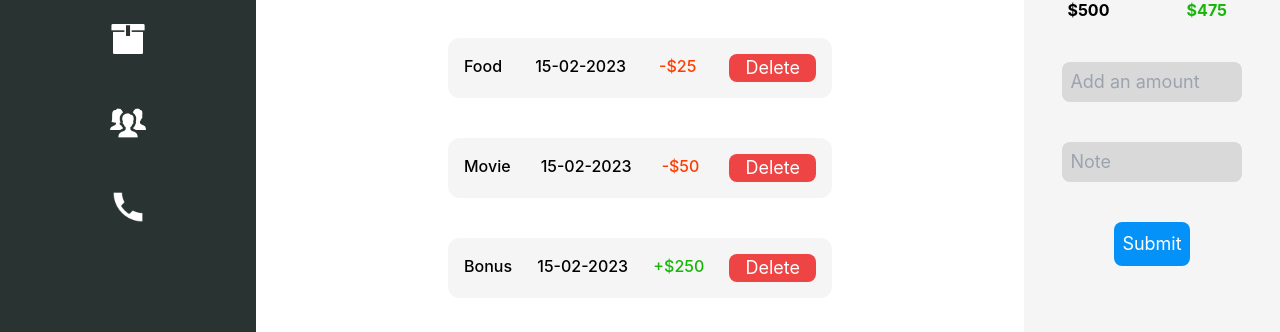
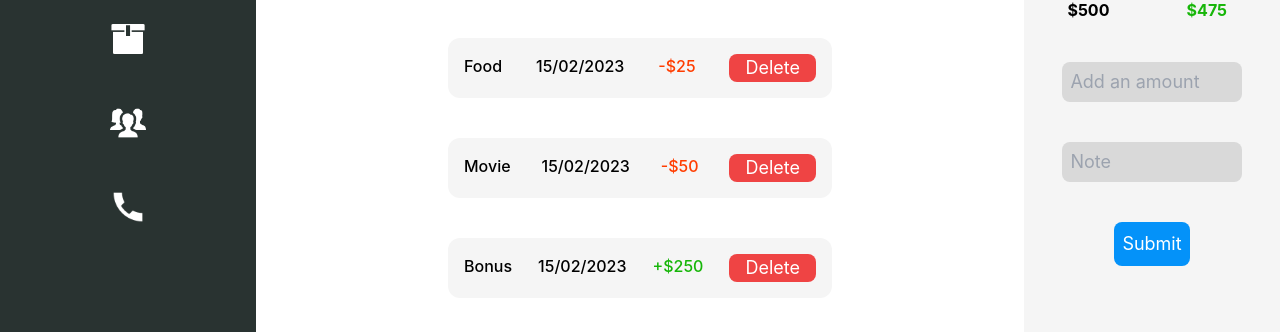
Before and after one commit to Tejas204/Expense-Tracker, a React (Create React App) app: page / in a window 1280 px wide. Shown: the part 287-619 px from the top of the page. Built offline with nearby package versions, Linux system fonts and the light colour scheme.

Commit message:
Made the expense history partially dynamic

```diff
--- a/src/components/TransactionPage.js
+++ b/src/components/TransactionPage.js
@@ -1,9 +1,14 @@
-import React from 'react'
+import React, { useState } from 'react'
 import visacard from '../images/visacard.png'
 import mastercard from '../images/mastercard.png'
 import { transactionHistory } from '../data'
 
 const TransactionPage = () => {
+
+
+  //This react hook takes transactionHistory as value which gets updated when the onSubmit buton in
+  //the expense section is clicked.
+  let [transaction, addNewTransactionItem] = useState(transactionHistory);
 
 
   return (
@@ -20,12 +25,22 @@ const TransactionPage = () => {
         <img src={mastercard} className='h-[40%] w-[40%]'></img>
       </div>
 
-      {/* This div contains functionality to submit expense */}
+      {/* This div contains functionality to submit expense
+        * The onSubmit button will add an object to the transactionHistory and
+        * push the updated transactionHistory object to the hook.
+        */}
         <div className=''>
             <form className='flex flex-row space-x-3 justify-center'>
-              <input type='text' placeholder='Add an expense' className='bg-[#D9D9D9] h-10 w-[30%] rounded-lg focus:ring-2 focus:ring-[#0492F9] outline-none placeholder:p-2 text-lg'></input>
-              <input type='text' placeholder='Enter amount' className='bg-[#D9D9D9] h-10 rounded-lg focus:ring-2 focus:ring-[#0492F9] outline-none placeholder:p-2 text-lg'></input>
-              <button type='submit' className='bg-[#0492F9] pl-4 pr-4 rounded-lg text-white text-lg'>Submit</button>
+              <input id='getExpenseNote' type='text' placeholder='Add an expense' className='bg-[#D9D9D9] h-10 w-[30%] rounded-lg focus:ring-2 focus:ring-[#0492F9] outline-none placeholder:p-2 text-lg'></input>
+              <input id='getExpenseAmount' type='text' placeholder='Enter amount' className='bg-[#D9D9D9] h-10 rounded-lg focus:ring-2 focus:ring-[#0492F9] outline-none placeholder:p-2 text-lg'></input>
+              <button type='button' className='bg-[#0492F9] pl-4 pr-4 rounded-lg text-white text-lg' onClick={()=>{
+                addNewTransactionItem(transactionHistory.push(
+                  {
+                    expense: document.getElementById('getExpenseNote').value,
+                    date: new Date().toLocaleString().slice(0,10),
+                    amount: "-$"+document.getElementById('getExpenseAmount').value,
+                  }))
+              }}>Submit</button>
             </form>
         </div>
 
--- a/src/data.js
+++ b/src/data.js
@@ -31,17 +31,17 @@ export let navItems = [
 export let transactionHistory = [
     {
         expense: 'Food',
-        date: '15-02-2023',
+        date: '15/02/2023',
         amount: '-$25'
     },
     {
         expense: 'Movie',
-        date: '15-02-2023',
+        date: '15/02/2023',
         amount: '-$50'
     },
     {
         expense: 'Bonus',
-        date: '15-02-2023',
+        date: '15/02/2023',
         amount: '+$250'
     }
 ]
```
